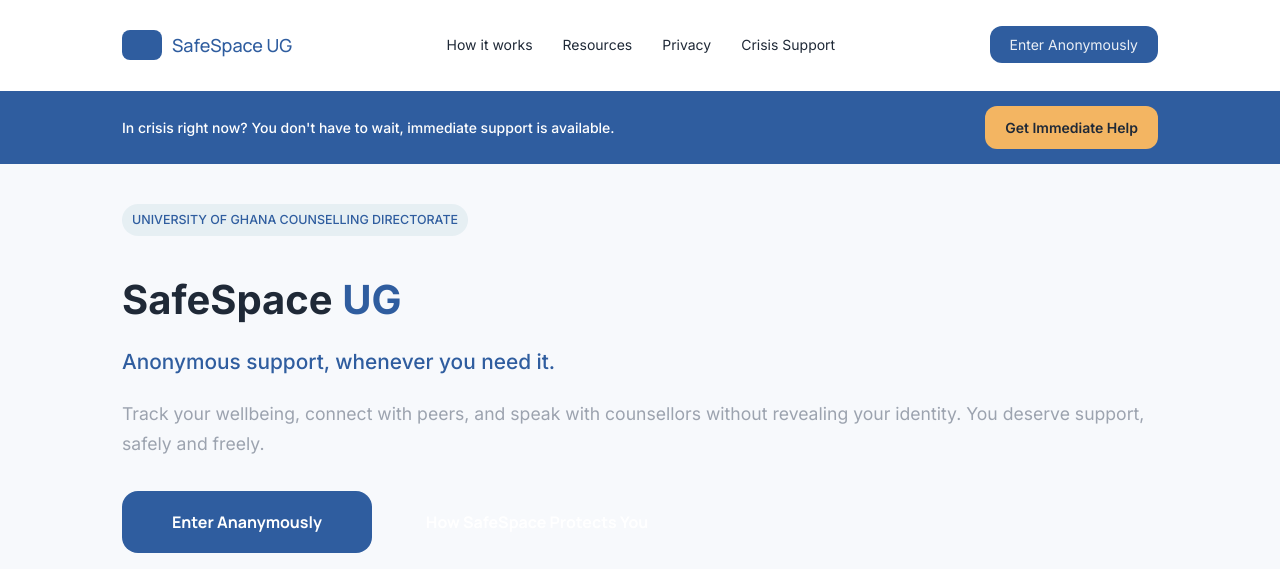
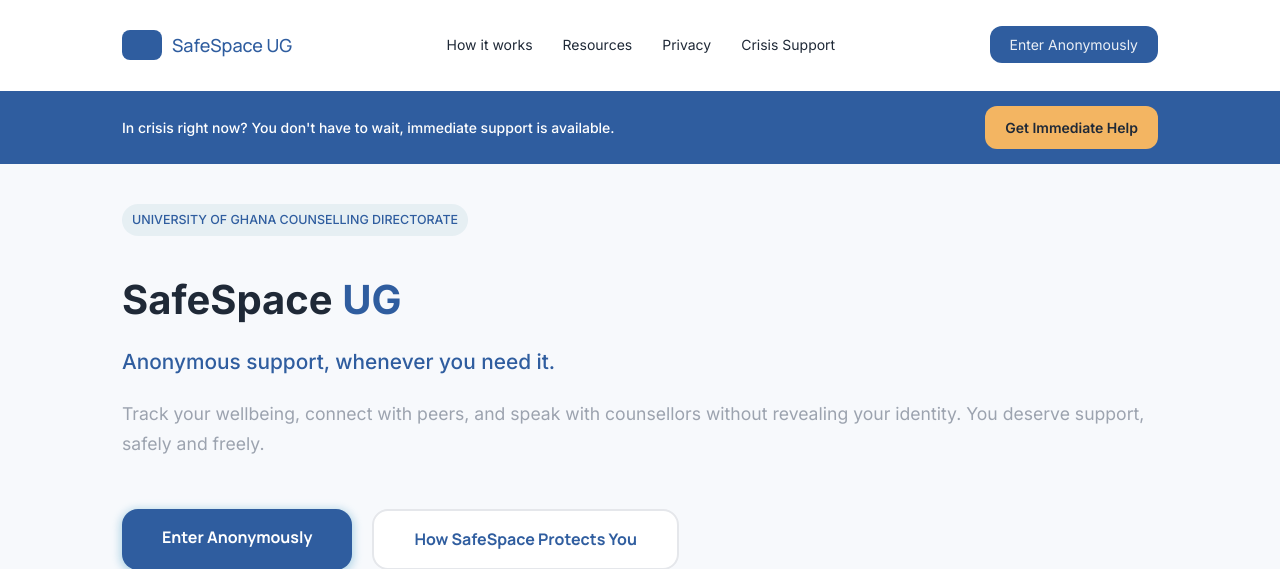
Before and after one commit to CODE-OS1/SafeSpace, a Flask app: template templates/landing.html in a window 1280 px wide. Shown: the top 569 px of the page. Run offline with Flask 3, Linux system fonts and the light colour scheme; the template is opened without the code that fills it, so the values that code supplies are empty; grey boxes are pictures that could not be loaded.

Commit message:
DOne with Buttons

```diff
--- a/static/style.css
+++ b/static/style.css
@@ -216,17 +216,26 @@ nav ul a:hover{
 }
 .buttons{
     margin: 50px 0;
+    display: flex;
+    gap: 20px;
+    flex-wrap: wrap;
 }
 
 .btn {
-    padding: 20px 50px;
+    padding: 15px 40px;
     border-radius: var(--radius-lg);
     font-size: var(--text-base);
     font-weight: var(--weight-bold);
-    color: var(--color-surface);
     font-family: var(--font-heading);
 }
 
 .btn-primary{
     background-color: var(--color-primary);
+    color: var(--color-surface);
+    box-shadow: 0 2px 8px 2px rgba(109, 179, 211, 0.493);
 }
+.btn-second{
+    background-color: var(--color-surface);
+    color: var(--color-primary);
+    border: 2px solid var(--color-border);
+}
--- a/templates/landing.html
+++ b/templates/landing.html
@@ -57,7 +57,7 @@
                         </div>
 
                         <div class="buttons">
-                            <a href="landing.html" class="btn btn-primary">Enter Ananymously</a>
+                            <a href="landing.html" class="btn btn-primary">Enter Anonymously</a>
                             <a href="##" class="btn btn-second">How SafeSpace Protects You</a>
                         </div>
                         </div>
```
